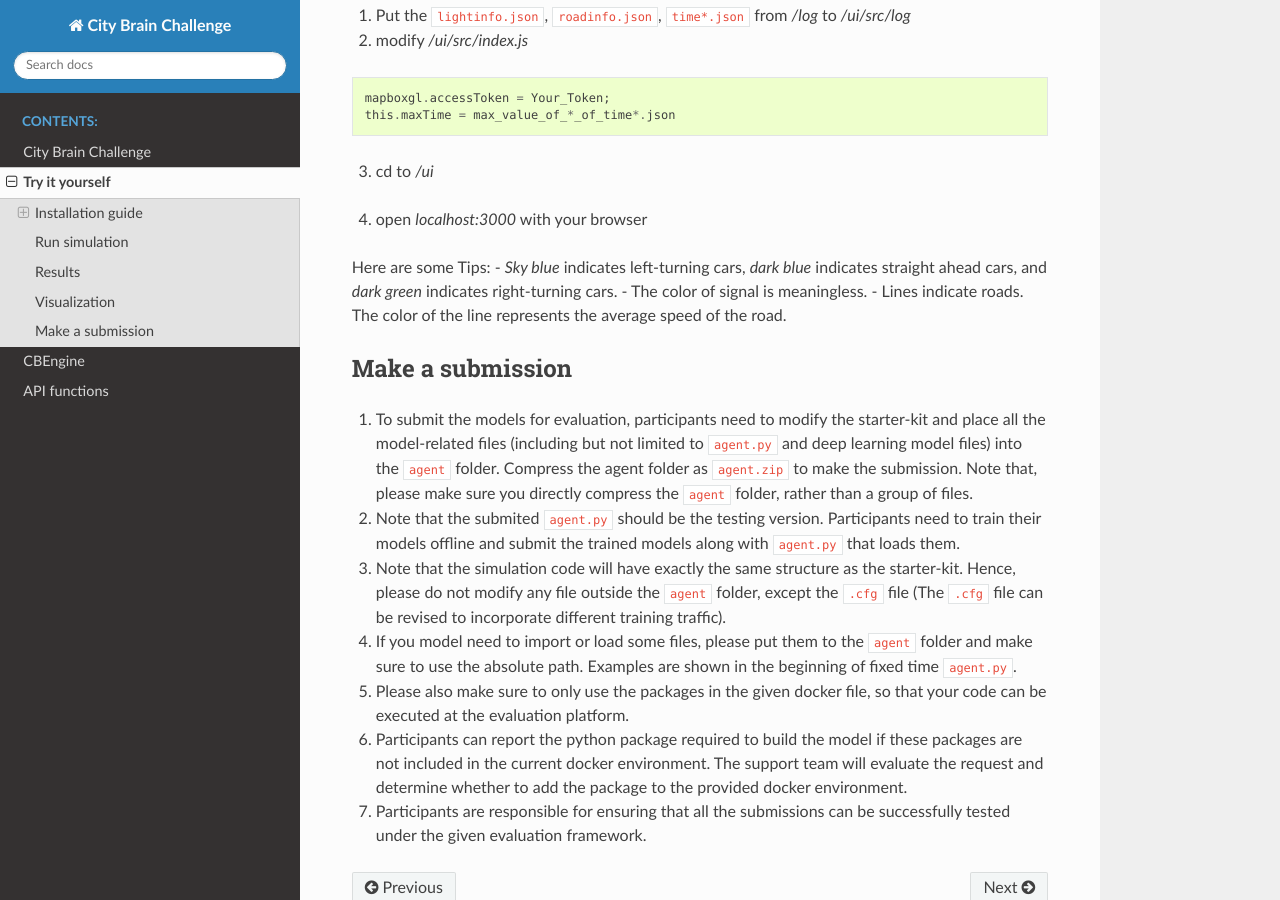
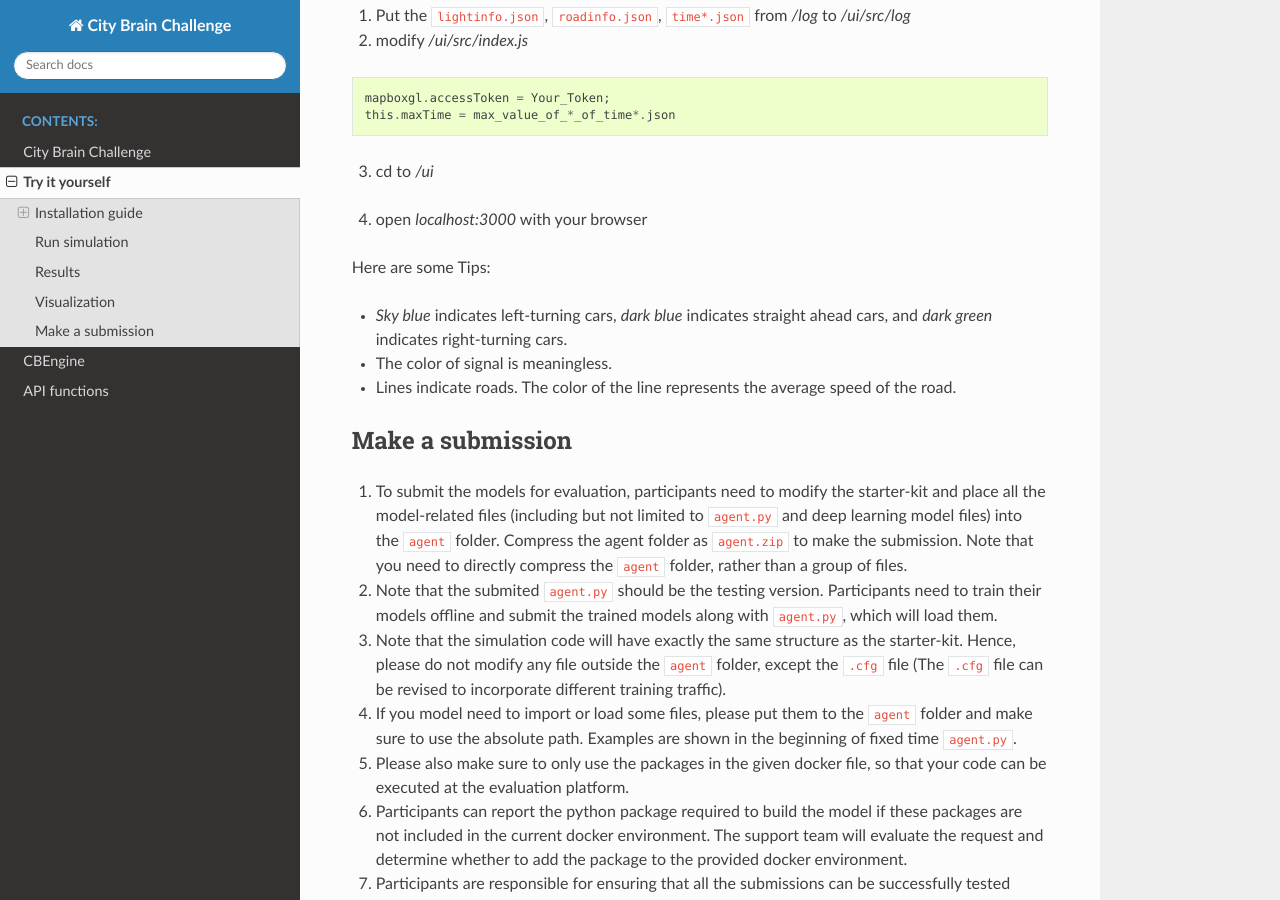
Before and after one commit to CityBrainChallenge/KDDCup2021-CityBrainChallenge, a Sphinx documentation site: the page built from docs/try-it-yourself.rst, in a window 1280 px wide and 900 px high, scrolled down 3069 px. Built offline with Sphinx 7.4.7 and the Read the Docs theme 2.0.0, drawn with Linux system fonts in a browser that asks for light colours.

Commit message:
Create try-it-yourself.rst

```diff
--- a/docs/try-it-yourself.rst
+++ b/docs/try-it-yourself.rst
@@ -185,6 +185,7 @@ Engine could log replay file. You could follow these steps to easily use these f
 4. open `localhost:3000` with your browser
 
 Here are some Tips:
+
 - *Sky blue* indicates left-turning cars, *dark blue* indicates straight ahead cars, and *dark green* indicates right-turning cars.
 - The color of signal is meaningless.
 - Lines indicate roads. The color of the line represents the average speed of the road.
@@ -195,9 +196,9 @@ Here are some Tips:
 Make a submission
 ==================
 
-1. To submit the models for evaluation, participants need to modify the starter-kit and place all the model-related files (including but not limited to ``agent.py`` and deep learning model files) into the ``agent`` folder. Compress the agent folder as ``agent.zip`` to make the submission. Note that, please make sure you directly compress the ``agent`` folder, rather than a group of files.
+1. To submit the models for evaluation, participants need to modify the starter-kit and place all the model-related files (including but not limited to ``agent.py`` and deep learning model files) into the ``agent`` folder. Compress the agent folder as ``agent.zip`` to make the submission. Note that you need to directly compress the ``agent`` folder, rather than a group of files.
 
-2. Note that the submited ``agent.py`` should be the testing version. Participants need to train their models offline and submit the trained models along with ``agent.py`` that loads them.
+2. Note that the submited ``agent.py`` should be the testing version. Participants need to train their models offline and submit the trained models along with ``agent.py``, which will load them.
 
 3. Note that the simulation code will have exactly the same structure as the starter-kit. Hence, please do not modify any file outside the ``agent`` folder, except the ``.cfg`` file (The ``.cfg`` file can be revised to incorporate different training traffic).
 
```
